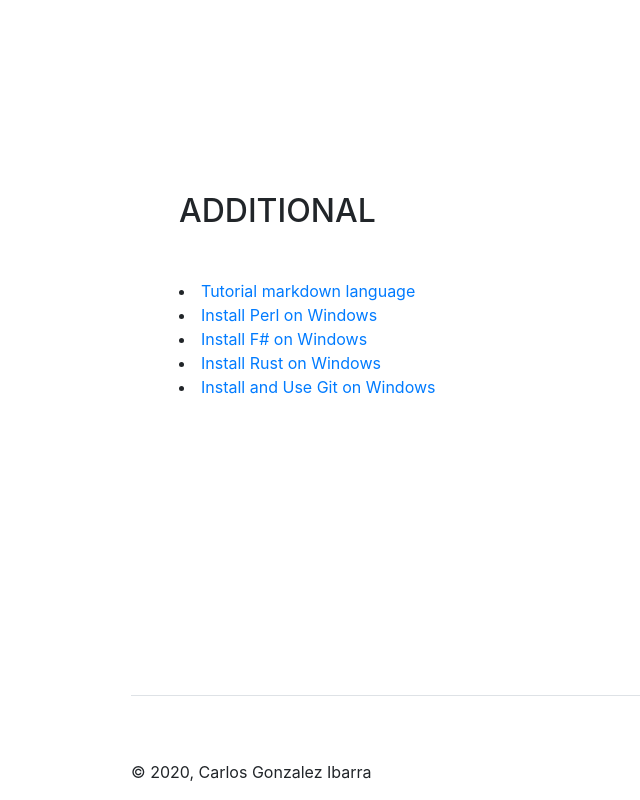
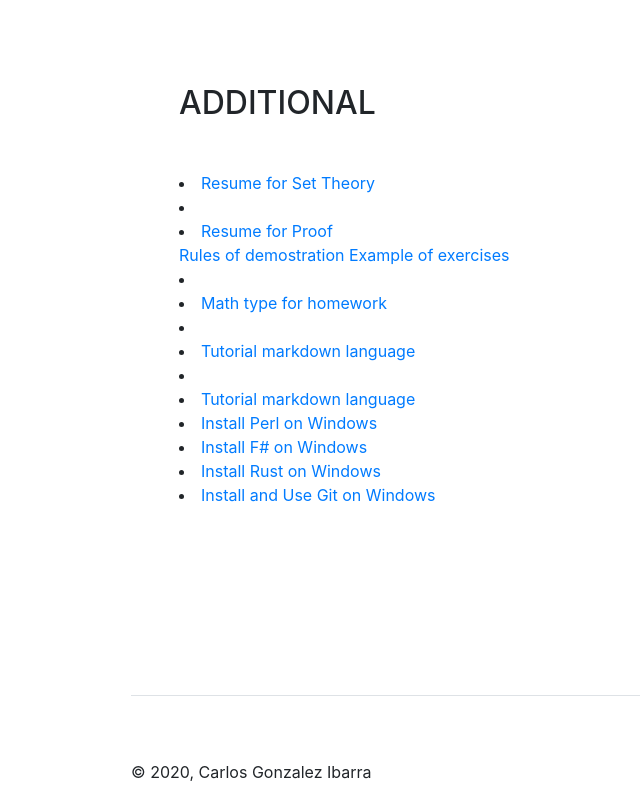
Before and after one commit to jc-gi/tc, a website with bundled scripts: page index.html in a window 1280 px wide. Shown: the part 8156-8956 px from the top of the page, without its empty margins (141-781 px from the left). Built offline with nearby package versions, Linux system fonts and the light colour scheme; a web font is replaced by a local one.

Commit message:
Debugging

```diff
--- a/index.html
+++ b/index.html
@@ -602,6 +602,26 @@
 
     <li>
       <i class="fa-li fa fa-file-o text-warning"></i>
+      <a href="additional/Resumen conjuntos.pdf">	Resume for Set Theory</a></li>
+    <li>
+      <li>
+        <i class="fa-li fa fa-file-o text-warning"></i>
+        <a href="additional/Resumen demostracion.pdf">	Resume for Proof</a></li>
+        <a href="documents/reglas-igualdad.wmf">	Rules of demostration</a></li>
+        <a href="documents/ejercicio1.wmf">	Example of exercises</a></li>
+      <li>
+        <li>
+          <i class="fa-li fa fa-file-o text-warning"></i>
+          <a href="https://store.wiris.com/en/products/downloads/mathtype/installer/windows/en">	Math type for homework</a></li>
+        <li>
+
+    <li>
+       <i class="fa-li fa fa-file-o text-warning"></i>
+       <a href="https://www.makeareadme.com/">	Tutorial markdown language</a></li>
+    <li>
+
+    <li>
+      <i class="fa-li fa fa-file-o text-warning"></i>
       <a href="https://www.makeareadme.com/">	Tutorial markdown language</a></li>
     <li>
       <i class="fa-li fa fa-file-o text-warning"></i>
```
Also changed, not shown: documents/ejemplo-tarea.gif (added), 6 other files.
